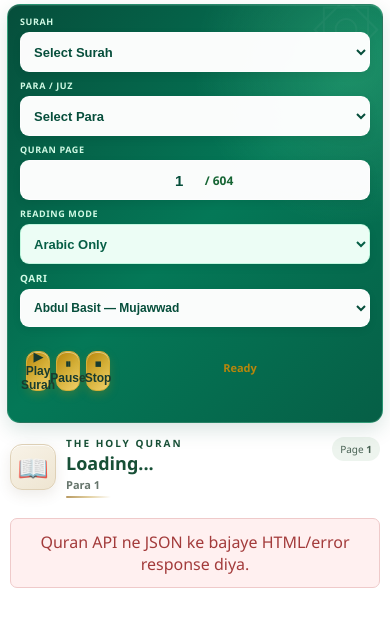
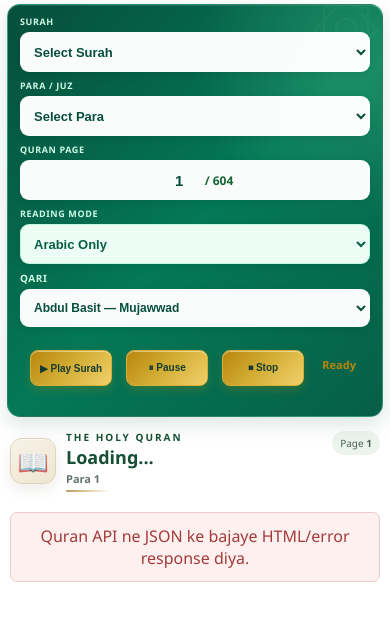
Before and after one commit to mw1438038-prog/quran_project, a Flask app: page /quran in a window 390 px wide. Shown: the top 640 px of the page. Run offline with Flask 3, Linux system fonts and the light colour scheme; data that the repository does not hold is empty; parts of the project's set-up code (start-up, migrations or seed data) failed here and were passed over; some web fonts are replaced.

Commit message:
Fix mobile audio buttons

```diff
--- a/static/css/quran.css
+++ b/static/css/quran.css
@@ -2069,3 +2069,56 @@
     z-index: 10000 !important;
   }
 }
+/* =========================================
+   MOBILE - SMALL AUDIO BUTTONS
+   ========================================= */
+
+@media (max-width: 600px) {
+  .surah-audio-controls {
+    width: 100%;
+    display: flex;
+    justify-content: center;
+    align-items: center;
+
+    gap: 14px;
+
+    margin: 10px auto 14px;
+    padding: 6px 10px;
+
+    overflow: visible;
+  }
+
+  .surah-audio-button {
+    flex: 0 0 auto;
+
+    width: auto;
+    min-width: 82px;
+    max-width: 95px;
+
+    height: 36px;
+
+    padding: 0 9px;
+
+    border-radius: 8px;
+
+    font-size: 10px;
+    font-weight: 700;
+
+    white-space: nowrap;
+
+    display: inline-flex;
+    align-items: center;
+    justify-content: center;
+
+    gap: 3px;
+
+    box-sizing: border-box;
+  }
+
+  .surah-audio-status {
+    width: 100%;
+    text-align: center;
+    font-size: 11px;
+    margin-top: 3px;
+  }
+}
```
